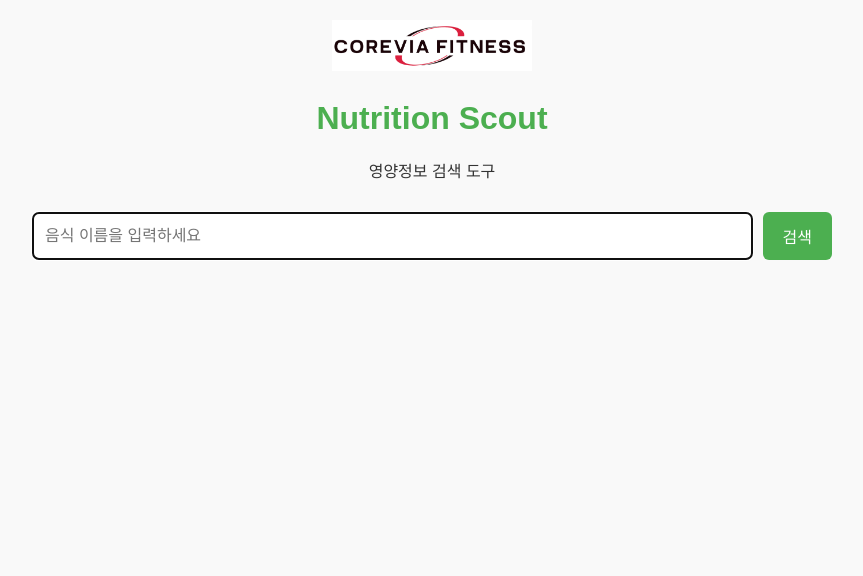
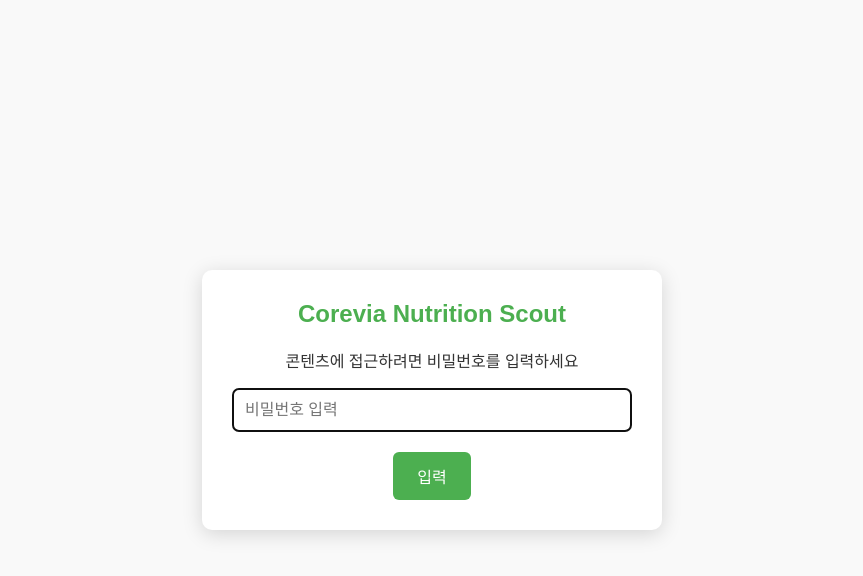
Before and after one commit to coreoffitness2025/Corevia_NutritionScout, a plain HTML site: page index.html in a window 1280 px wide. Shown: the whole page, without its empty margins (208-1071 px from the left). Drawn offline with nearby package versions, Linux system fonts and the light colour scheme.

Commit message:
Update index.html

```diff
--- a/index.html
+++ b/index.html
@@ -148,9 +148,80 @@
       overflow-y: auto;
       display: none;
     }
+    /* 비밀번호 화면 스타일 */
+    .password-screen {
+      position: fixed;
+      top: 0;
+      left: 0;
+      width: 100%;
+      height: 100%;
+      background-color: #f9f9f9;
+      display: flex;
+      flex-direction: column;
+      align-items: center;
+      justify-content: center;
+      z-index: 1000;
+    }
+    .password-container {
+      background-color: white;
+      padding: 30px;
+      border-radius: 10px;
+      box-shadow: 0 4px 20px rgba(0,0,0,0.15);
+      text-align: center;
+      max-width: 400px;
+      width: 100%;
+    }
+    .password-container h2 {
+      color: #4CAF50;
+      margin-top: 0;
+      margin-bottom: 20px;
+    }
+    .password-input {
+      width: 100%;
+      padding: 12px;
+      margin-bottom: 20px;
+      border: 1px solid #ccc;
+      border-radius: 6px;
+      font-size: 16px;
+      box-sizing: border-box;
+    }
+    .password-button {
+      padding: 12px 24px;
+      background-color: #4CAF50;
+      color: white;
+      border: none;
+      border-radius: 6px;
+      cursor: pointer;
+      font-size: 16px;
+      transition: background-color 0.3s;
+    }
+    .password-button:hover {
+      background-color: #3e8e41;
+    }
+    .password-error {
+      color: #c62828;
+      margin-top: 15px;
+      display: none;
+    }
+    .content-container {
+      display: none;
+    }
   </style>
 </head>
 <body>
+  <!-- 비밀번호 화면 -->
+  <div class="password-screen" id="passwordScreen">
+    <div class="password-container">
+      <h2>Corevia Nutrition Scout</h2>
+      <p>콘텐츠에 접근하려면 비밀번호를 입력하세요</p>
+      <input type="password" id="passwordInput" class="password-input" placeholder="비밀번호 입력">
+      <button class="password-button" id="submitPassword">입력</button>
+      <p class="password-error" id="passwordError">비밀번호가 올바르지 않습니다</p>
+    </div>
+  </div>
+
+  <!-- 본 콘텐츠 -->
+  <div class="content-container" id="contentContainer">
     <div class="container">
       <header>
         <img src="Corevia Fitness.png" alt="CoreFit Logo" class="logo">
@@ -181,9 +252,62 @@
 
       <div id="debugInfo" class="debug-info"></div>
     </div>
+  </div>
 
   <script src="https://cdnjs.cloudflare.com/ajax/libs/PapaParse/5.3.2/papaparse.min.js"></script>
   <script>
+    // 비밀번호 관련 DOM 요소
+    const passwordScreen = document.getElementById('passwordScreen');
+    const passwordInput = document.getElementById('passwordInput');
+    const submitPassword = document.getElementById('submitPassword');
+    const passwordError = document.getElementById('passwordError');
+    const contentContainer = document.getElementById('contentContainer');
+
+    // 비밀번호 확인 함수
+    function checkPassword() {
+      const password = passwordInput.value;
+      // 비밀번호 검증
+      if (password === '1234') {
+        // 비밀번호 화면 숨기고 콘텐츠 표시
+        passwordScreen.style.display = 'none';
+        contentContainer.style.display = 'block';
+
+        // 세션 스토리지에 인증 상태 저장 (페이지 새로고침해도 유지)
+        sessionStorage.setItem('isAuthenticated', 'true');
+
+        // 앱 초기화
+        initializeApp();
+      } else {
+        // 비밀번호 오류 메시지 표시
+        passwordError.style.display = 'block';
+        passwordInput.value = '';
+        passwordInput.focus();
+      }
+    }
+
+    // 비밀번호 입력 후 엔터 키 처리
+    passwordInput.addEventListener('keydown', function(e) {
+      if (e.key === 'Enter') {
+        checkPassword();
+      }
+    });
+
+    // 비밀번호 제출 버튼 클릭 처리
+    submitPassword.addEventListener('click', checkPassword);
+
+    // 페이지 로드 시 인증 상태 확인
+    window.addEventListener('DOMContentLoaded', function() {
+      // 이미 인증된 경우 콘텐츠 바로 표시
+      if (sessionStorage.getItem('isAuthenticated') === 'true') {
+        passwordScreen.style.display = 'none';
+        contentContainer.style.display = 'block';
+        initializeApp();
+      } else {
+        // 비밀번호 입력 필드에 포커스
+        passwordInput.focus();
+      }
+    });
+
     // 주요 DOM 요소
     const searchInput = document.getElementById('searchInput');
     const searchButton = document.getElementById('searchButton');
@@ -553,23 +677,25 @@
       });
     }
 
-    // 페이지 로드 시 초기화
-    window.addEventListener('DOMContentLoaded', async function() {
-      logDebug('페이지 로딩 완료, 위치: ' + window.location.href);
+    // 앱 초기화 함수
+    function initializeApp() {
+      logDebug('앱 초기화 시작');
 
       // 이벤트 리스너 설정
       setupEventListeners();
 
       // CSV 데이터 로드
-      const success = await loadCSV();
-
+      loadCSV().then(success => {
         if (success) {
           // 검색창에 포커스
           searchInput.focus();
-      } else {
-        // 오류 메시지가 이미 showError()에서 표시됨
         }
       });
+
+      logDebug('앱 초기화 완료');
+    }
+
+    // 인증 확인 없이 이 부분이 실행되지 않도록 initializeApp() 호출은 인증 성공 후에만 실행됨
   </script>
 </body>
 </html>
```
Lines whose indentation alone changed are shown as unchanged.
